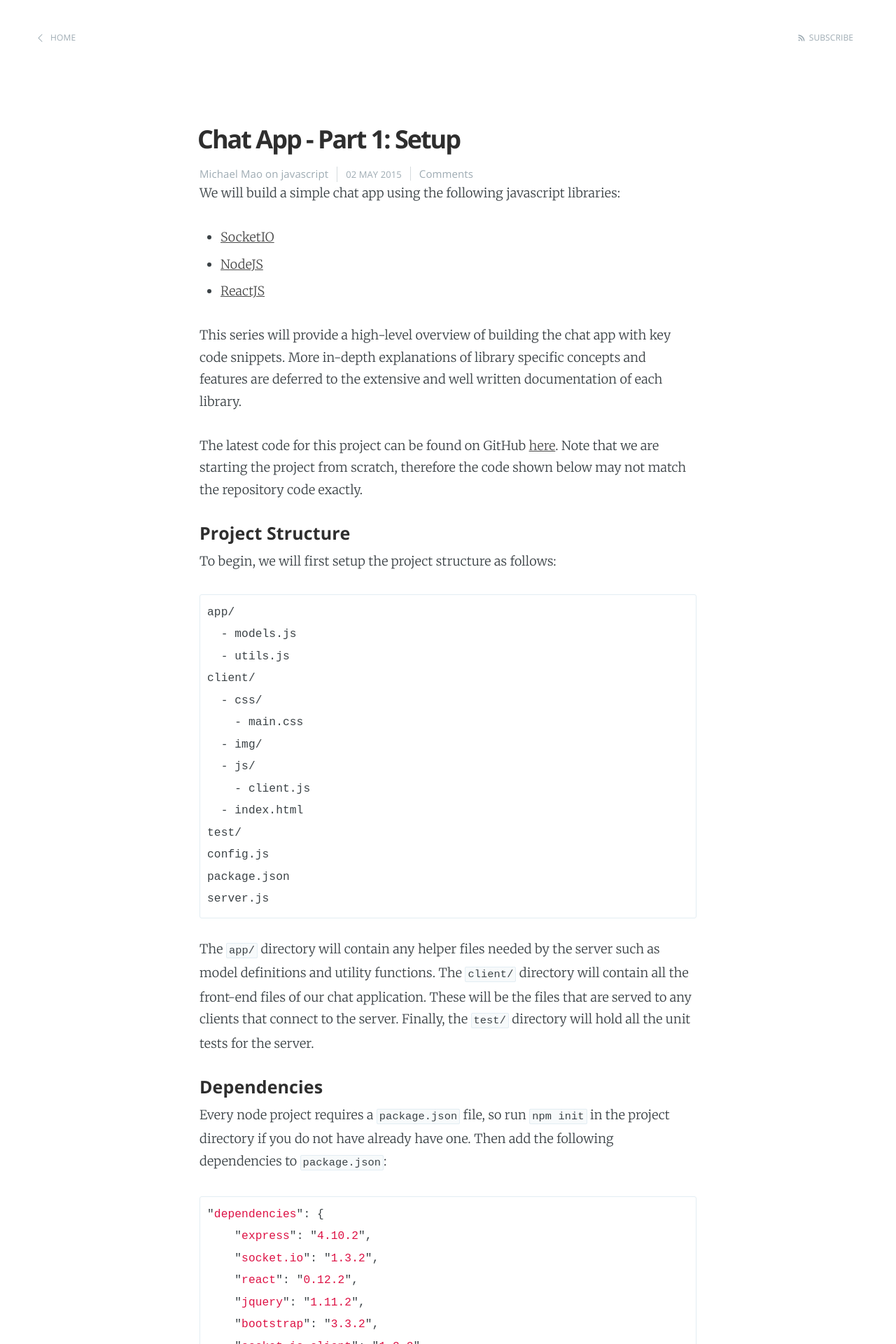
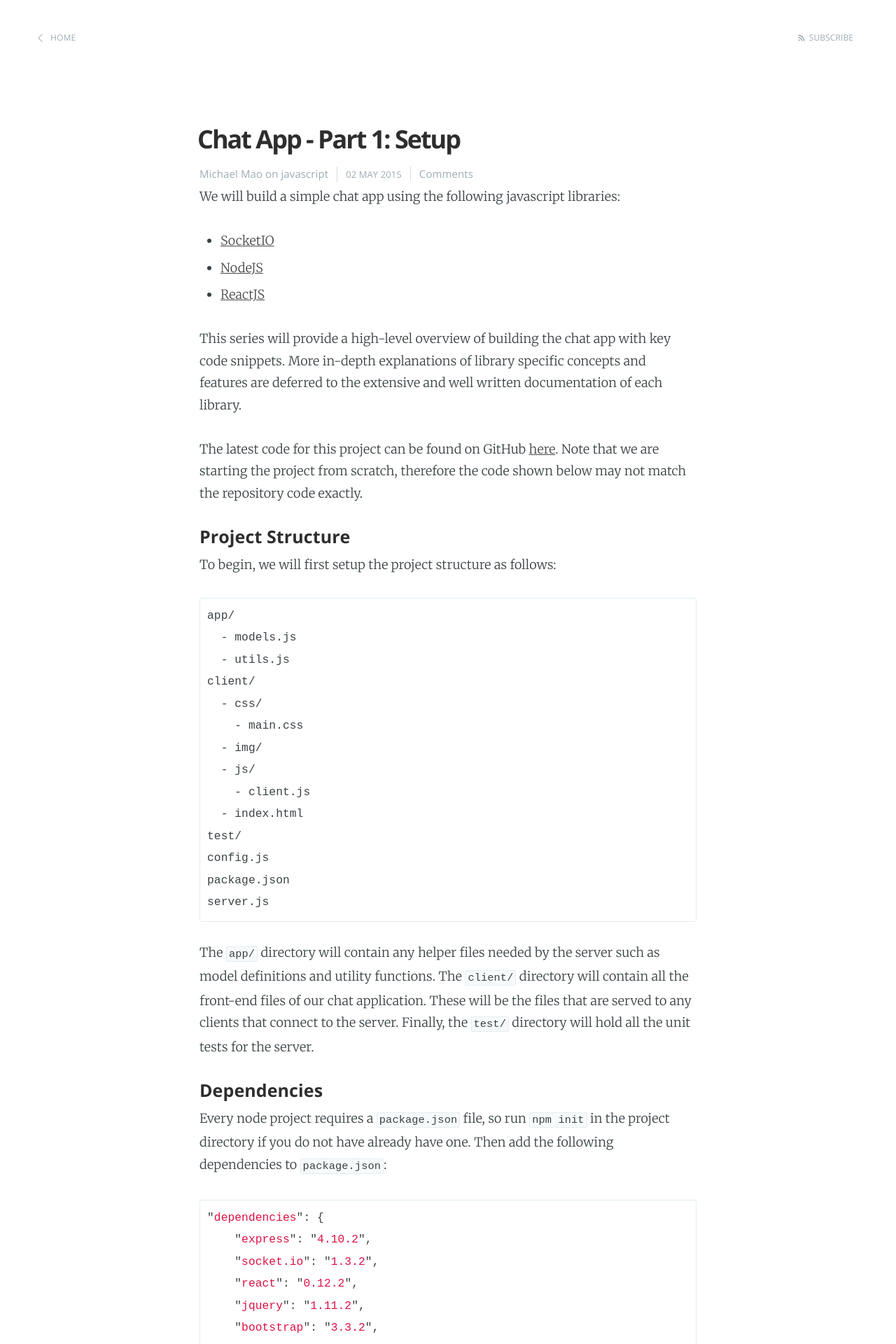
Before and after one commit to michael-mao/michael-mao.github.io, a Jekyll site: the page built from _posts/2015-05-02-chat-app-part-1.markdown, in a window 1280 px wide. Shown: the top 1920 px of the page at 70% size. Built offline with Jekyll 4.4.1, drawn with Linux system fonts in a browser that asks for light colours; comment, search, counter and statistics services are not loaded.

Commit message:
Adjust css.

```diff
--- a/assets/css/main.scss
+++ b/assets/css/main.scss
@@ -21,11 +21,16 @@
     font-size: 3rem;
 }
 
+.post-content {
+    margin-top: 5px;
+}
+
 // Navigation links in header
 .navigation {
     margin-top: 50px;
 }
 
+// Comment link in post meta
 .post-comment-count {
     margin-left: 8px;
     padding-left: 12px;
```
